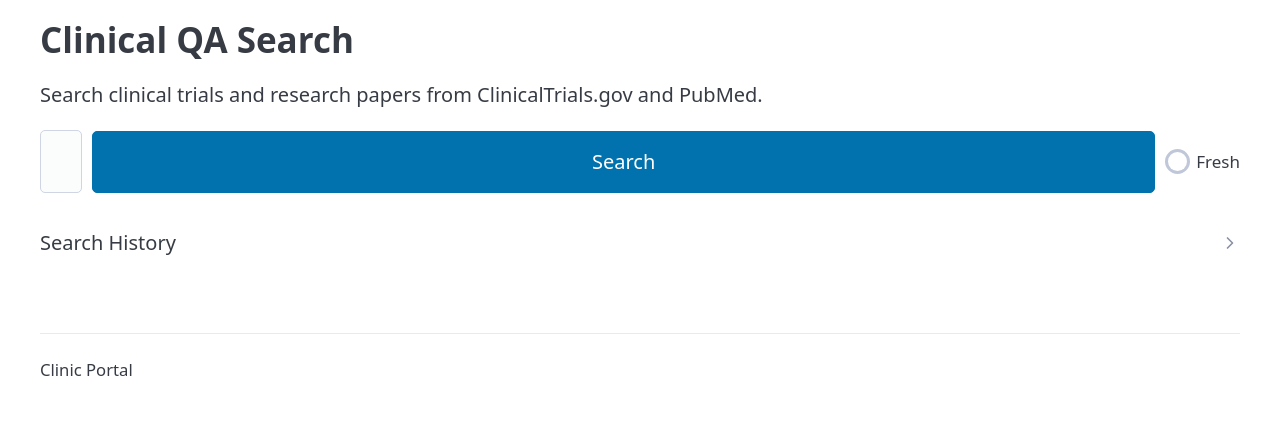
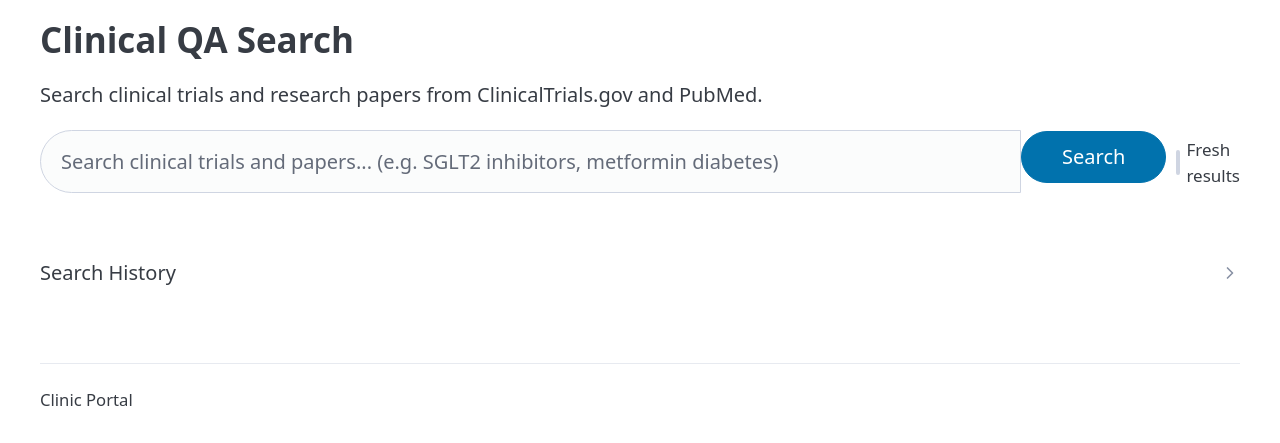
Before and after one commit to KlementMultiverse/clinic-portal, a Django app: template templates/search.html in a window 1280 px wide. Shown: the part 70-513 px from the top of the page. Run offline with Django 5.2, Linux system fonts and the light colour scheme; the template is opened without the code that fills it, so the values that code supplies are empty; some libraries are stand-ins or nearby versions.

Commit message:
fix: search input full width above button — visible and usable
Pico CSS was making the button 100% width and squeezing the input.
Fixed: input on its own line (full width), button below with
auto width. Enter key triggers search.

Co-Authored-By: Claude Opus 4.6 (1M context) <noreply@anthropic.com>

```diff
--- a/templates/search.html
+++ b/templates/search.html
@@ -5,17 +5,17 @@
 <h2>Clinical QA Search</h2>
 <p>Search clinical trials and research papers from ClinicalTrials.gov and PubMed.</p>
 
-<form id="search-form">
+<div role="search">
+    <input type="text" id="search-input"
+           placeholder="Search clinical trials and papers... (e.g. SGLT2 inhibitors, metformin diabetes)"
+           style="width:100%; margin-bottom:.5rem;" required>
     <div style="display:flex; gap:.5rem; align-items:center;">
-        <input type="text" id="search-input"
-               placeholder="Search clinical trials and papers... (e.g. SGLT2 inhibitors, metformin diabetes)"
-               style="flex:1; margin-bottom:0;" required>
-        <button type="submit" id="search-btn" style="margin-bottom:0; white-space:nowrap;">Search</button>
-        <label style="display:flex; align-items:center; gap:.3rem; font-size:.85rem; white-space:nowrap; margin-bottom:0;">
-            <input type="checkbox" id="fresh-check" role="switch" style="width:auto; margin:0;"> Fresh
+        <button type="button" id="search-btn" style="width:auto; padding:.5rem 2rem;">Search</button>
+        <label style="display:flex; align-items:center; gap:.3rem; font-size:.85rem;">
+            <input type="checkbox" id="fresh-check" style="width:auto; margin:0;"> Fresh results
         </label>
     </div>
-</form>
+</div>
 
 <!-- AI Summary -->
 <article id="summary-card" style="display:none; background:var(--pico-card-background-color); border-left:4px solid var(--pico-primary); padding:1rem;">
@@ -154,8 +154,12 @@ function renderFilters() {
     container.innerHTML = html;
 }
 
-document.getElementById('search-form').addEventListener('submit', async function(e) {
-    e.preventDefault();
+// Enter key triggers search
+document.getElementById('search-input').addEventListener('keydown', function(e) {
+    if (e.key === 'Enter') { e.preventDefault(); document.getElementById('search-btn').click(); }
+});
+
+document.getElementById('search-btn').addEventListener('click', async function() {
     var query = document.getElementById('search-input').value.trim();
     if (!query) return;
     var fresh = document.getElementById('fresh-check').checked;
```
